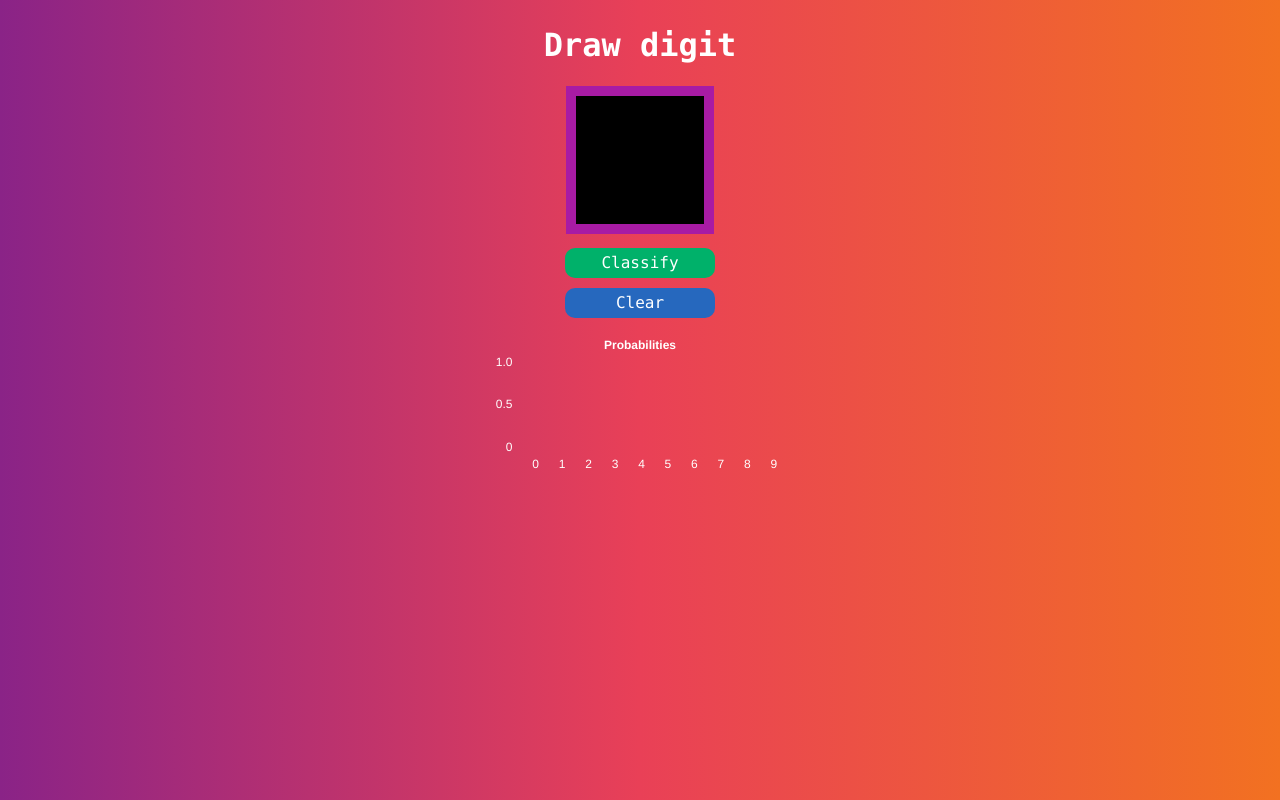
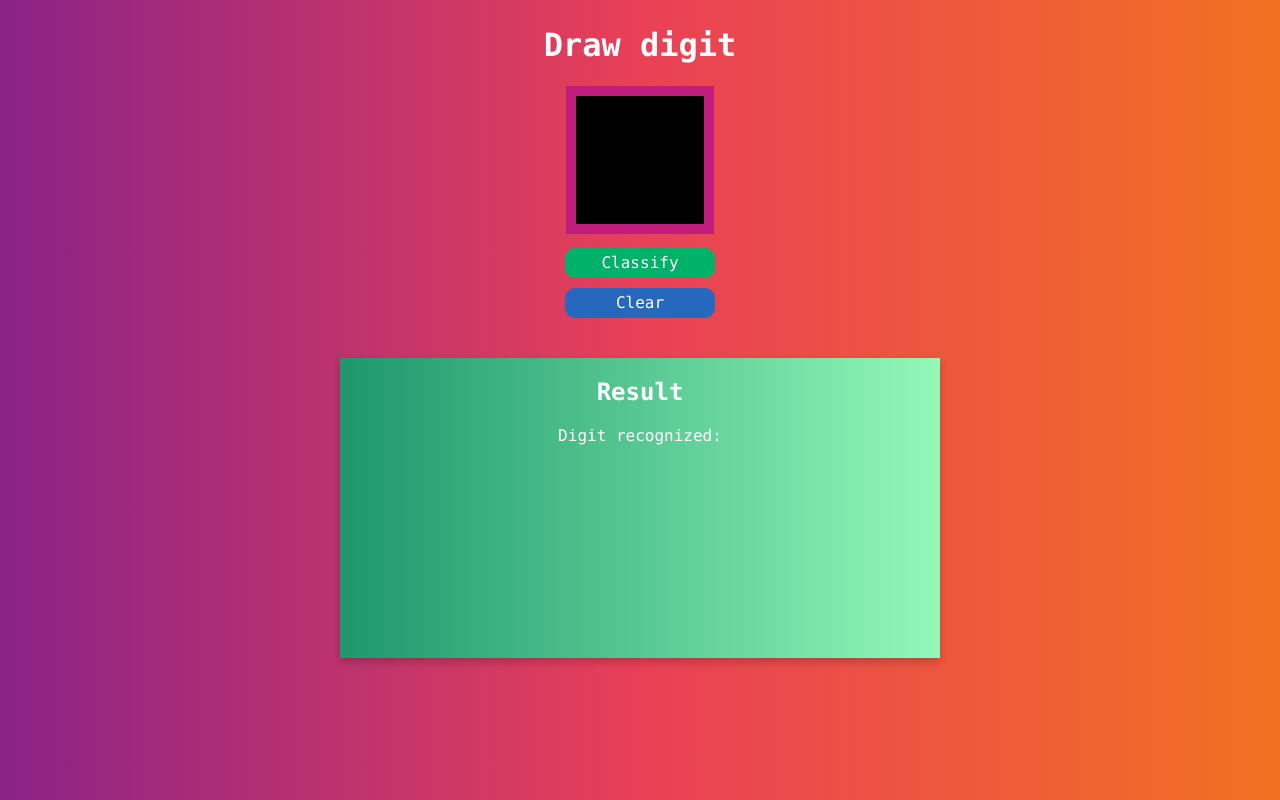
Before and after one commit to rfalaize/mnist-app, a React (Create React App) app in the folder client/: page / in a window 1280 px wide. Built offline with nearby package versions, Linux system fonts and the light colour scheme.

Commit message:
add swagger

```diff
--- a/client/src/App.css
+++ b/client/src/App.css
@@ -1,7 +1,13 @@
 .drawing-canvas {
     background: black;
-    outline: #a81ba4 10px solid;
+    outline: #c01d7c 10px solid;
     margin-bottom: 10px;
+}
+
+.predicted-digit {
+    /* font-family: Oxygen; */
+    font-weight: bolder;
+    font-size: 100px;
 }
 
 /* buttons */
@@ -57,6 +63,48 @@ body {
 }
 
 .flex-container-item {
-    /* max-width: 80%; */
     margin: 5px;
 }
+
+/* Flip card */
+.flip-card {
+    background-color: transparent;
+    width: 600px;
+    height: 300px;
+    perspective: 1000px;
+}
+
+.flip-card-inner {
+    position: relative;
+    width: 100%;
+    height: 100%;
+    text-align: center;
+    transition: transform 0.6s;
+    transform-style: preserve-3d;
+    box-shadow: 0 4px 8px 0 rgba(0, 0, 0, 0.2);
+}
+
+.flip-card:hover .flip-card-inner {
+    transform: rotateY(180deg);
+}
+
+.flip-card-front,
+.flip-card-back {
+    position: absolute;
+    width: 100%;
+    height: 100%;
+    backface-visibility: hidden;
+}
+
+.flip-card-front {
+    /* background-color: rgb(91, 209, 97); */
+    background: linear-gradient(90deg, #1d976c, #93f9b9);
+    /* color: black; */
+}
+
+.flip-card-back {
+    /* background-color: #2980b9; */
+    background: linear-gradient(90deg, #ff5f6d, #ffc371);
+    /* color: white; */
+    transform: rotateY(180deg);
+}
--- a/client/src/App.js
+++ b/client/src/App.js
@@ -11,7 +11,7 @@ class App extends Component {
         super(props);
         this.state = {};
         this.canvasRef = React.createRef();
-        this.canvas = null;
+        // this.canvas = null;
         this.clickX = [];
         this.clickY = [];
         this.clickDrag = [];
@@ -26,11 +26,10 @@ class App extends Component {
     }
 
     componentDidMount() {
-        // drawing canvas
-        this.canvas = this.canvasRef.current;
-        this.clearCanvas();
         // chart canvas
         this.createChart();
+        // clear
+        this.clearAll();
     }
 
     componentDidUpdate() {
@@ -38,12 +37,11 @@ class App extends Component {
     }
 
     createChart = () => {
-        console.log(">>> createChart");
         const probasChartRef = this.chartRef.current.getContext("2d");
-        const backgroundColors = Array.from({ length: 10 }, () => "#f89406");
-        if (this.state.chartPrediction > 0) {
-            backgroundColors[this.state.chartPrediction] = "#f89406";
-        }
+        const backgroundColors = Array.from({ length: 10 }, () => "orange");
+        // if (this.state.chartPrediction > 0) {
+        //     backgroundColors[this.state.chartPrediction] = "#f89406";
+        // }
         new Chart(probasChartRef, {
             type: "bar",
             data: {
@@ -87,7 +85,7 @@ class App extends Component {
                     ]
                 },
                 title: {
-                    display: true,
+                    display: false,
                     text: "Probabilities",
                     fontColor: "#fff"
                 }
@@ -98,13 +96,15 @@ class App extends Component {
     // canvas events
     canvasOnMouseDown = e => {
         this.paint = true;
-        this.addClick(e.pageX - this.canvas.offsetLeft, e.pageY - this.canvas.offsetTop);
+        const drawingCanvas = this.canvasRef.current;
+        this.addClick(e.pageX - drawingCanvas.offsetLeft, e.pageY - drawingCanvas.offsetTop);
         this.redraw();
     };
 
     canvasOnMouseMove = e => {
         if (this.paint) {
-            this.addClick(e.pageX - this.canvas.offsetLeft, e.pageY - this.canvas.offsetTop, true);
+            const drawingCanvas = this.canvasRef.current;
+            this.addClick(e.pageX - drawingCanvas.offsetLeft, e.pageY - drawingCanvas.offsetTop, true);
             this.redraw();
         }
     };
@@ -129,7 +129,7 @@ class App extends Component {
         context.clearRect(0, 0, context.canvas.width, context.canvas.height); // clears the canvas
         context.strokeStyle = "#fff";
         context.lineJoin = "round";
-        context.lineWidth = 10;
+        context.lineWidth = 8;
         for (var i = 0; i < clickX.length; i++) {
             context.beginPath();
             if (clickDrag[i] && i) {
@@ -163,11 +163,16 @@ class App extends Component {
             var avg = (data[i] + data[i + 1] + data[i + 2]) / 3;
             greyScaleData.push(avg);
         }
-        console.log("greyScaleData generated", greyScaleData);
         return greyScaleData;
     };
 
     // triggers
+
+    clearAll = () => {
+        this.clearCanvas();
+        this.clearResults();
+    };
+
     clearCanvas = () => {
         const context = this.canvasRef.current.getContext("2d");
         context.clearRect(0, 0, context.canvas.width, context.canvas.height);
@@ -175,6 +180,9 @@ class App extends Component {
         this.clickY = [];
         this.clickDrag = [];
         this.paint = false;
+    };
+
+    clearResults = () => {
         this.setState({ chartProbabilities: [], chartPrediction: -1 });
     };
 
@@ -186,21 +194,21 @@ class App extends Component {
         const greyScaleImage = this.greyscale([...imageData]);
         // create post request
         var xhr = new XMLHttpRequest();
-        xhr.open("POST", "http://127.0.0.1:5000/api/v1/mnist/predict", true);
+        xhr.open("POST", "http://127.0.0.1:5000/api/v1/digits/predict", true);
         xhr.setRequestHeader("Content-Type", "application/json; charset=UTF-8");
         xhr.onreadystatechange = function() {
+            appComponent.clearResults();
             if (xhr.readyState === XMLHttpRequest.DONE) {
-                window.rhome = xhr.responseText;
                 const result = JSON.parse(xhr.responseText);
-                console.log("result=", result);
-                appComponent.setState({ chartProbabilities: result.probas, chartPrediction: result.digit });
-                console.log(appComponent.state);
+                window.rhome = result;
+                if (!result.success) {
+                    alert(xhr.responseText);
+                } else {
+                    appComponent.setState({ chartProbabilities: result.probas, chartPrediction: result.digit });
+                }
             }
         };
-        xhr.send(
-            JSON.stringify({ type: "digit-recognition", image: greyScaleImage, canvasWidth: this.canvasWidth, canvasHeigth: this.canvasHeigth })
-        );
-        this.clearCanvas();
+        xhr.send(JSON.stringify({ image: greyScaleImage, imageWidth: this.canvasWidth, imageHeigth: this.canvasHeigth }));
     };
 
     render() {
@@ -231,13 +239,25 @@ class App extends Component {
                 </div>
 
                 <div className="flex-container-item">
-                    <button className="button-blue" onClick={this.clearCanvas}>
+                    <button className="button-blue" onClick={this.clearAll} style={{ marginBottom: "30px" }}>
                         Clear
                     </button>
                 </div>
 
                 <div className="flex-container-item">
-                    <canvas id="chartCanvas" ref={this.chartRef} />
+                    <div className="flip-card">
+                        <div className="flip-card-inner">
+                            <div className="flip-card-front">
+                                <h2>Result</h2>
+                                <p style={{ marginBottom: "25px" }}>Digit recognized:</p>
+                                <span className="predicted-digit">{this.state.chartPrediction > 0 ? this.state.chartPrediction : null}</span>
+                            </div>
+                            <div className="flip-card-back">
+                                <h2>Model Probabilities</h2>
+                                <canvas id="chartCanvas" ref={this.chartRef} height="150" width="400" />
+                            </div>
+                        </div>
+                    </div>
                 </div>
             </div>
         );
```
Also changed, not shown: 2 other files (tests, documents, lock files or other folders).
